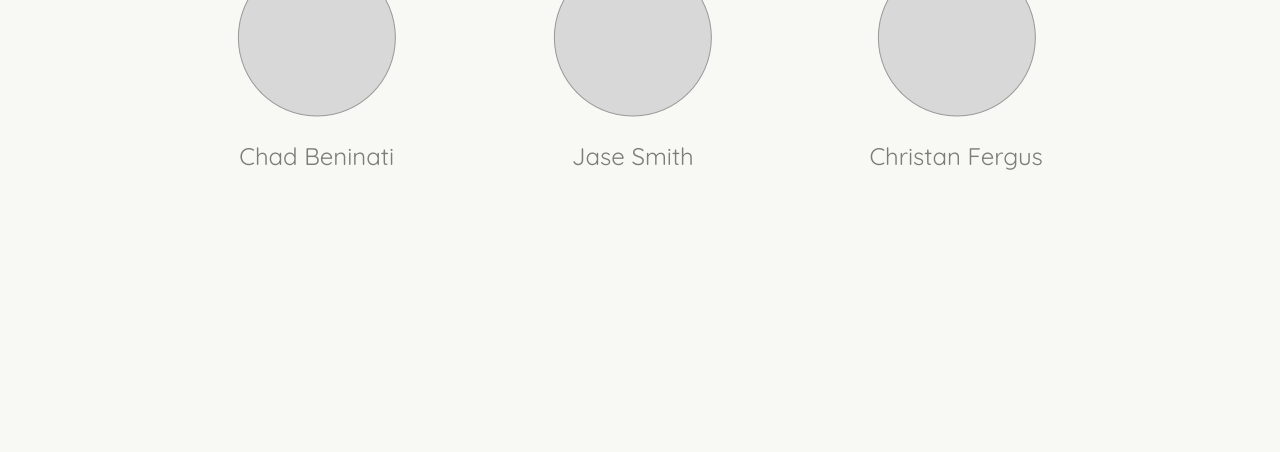
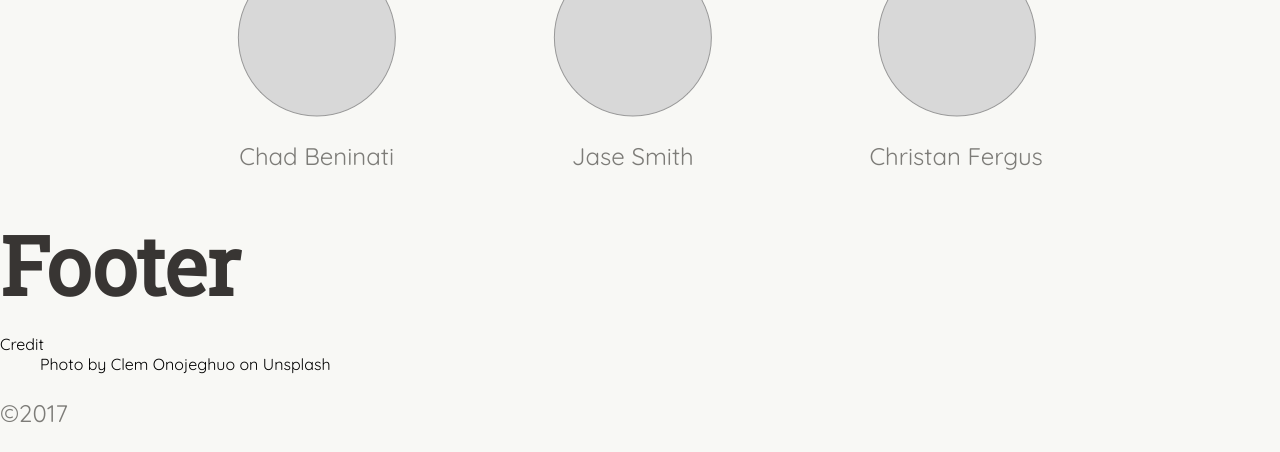
Before and after one commit to fergd/RoastRecon, a Jekyll site: the page built from index.html, in a window 1280 px wide. Shown: the part 1798-2250 px from the top of the page. Built offline with Jekyll 4.4.1, drawn with Linux system fonts in a browser that asks for light colours; nearby versions of some CDN libraries; before the commit the page ends 2009 px from its top, so only the background shows below that; some of the changed lines change nothing that is shown.

Commit message:
added a copyright and some basic stuff

```diff
--- a/_includes/footer.html
+++ b/_includes/footer.html
@@ -4,6 +4,8 @@
     	<dl>
 			<dt>Credit</dt>
 			<dd>Photo by Clem Onojeghuo on Unsplash</dd>
+
+			<p class="date"></p>
     	</dl>
     </footer>
 </div>
--- a/_layouts/page.html
+++ b/_layouts/page.html
@@ -5,6 +5,4 @@ layout: default
 <main class="grid-wrapper">
 {{content }}
 </main>
-{% comment %}
 {% include footer.html %}
-{% endcomment %}
--- a/_sass/_defaults.scss
+++ b/_sass/_defaults.scss
@@ -2,6 +2,7 @@
 /*! Customized by fergd */
 *{
     box-sizing: border-box;
+    transition: all ease;
 }
 html{
     width: 100%;
--- a/assets/js/main.js
+++ b/assets/js/main.js
@@ -15,4 +15,7 @@ $(document).ready(function() {
     } else {
         $(".cta-container").append("<img src=\"../assets/images/apple.png\">&nbsp;<img src=\"../assets/images/google.png\">");
     }
+    // Copyright year
+    var currentYear = (new Date).getFullYear();
+    $('.date').text( '\u00A9' + (new Date).getFullYear() );
 });
```
